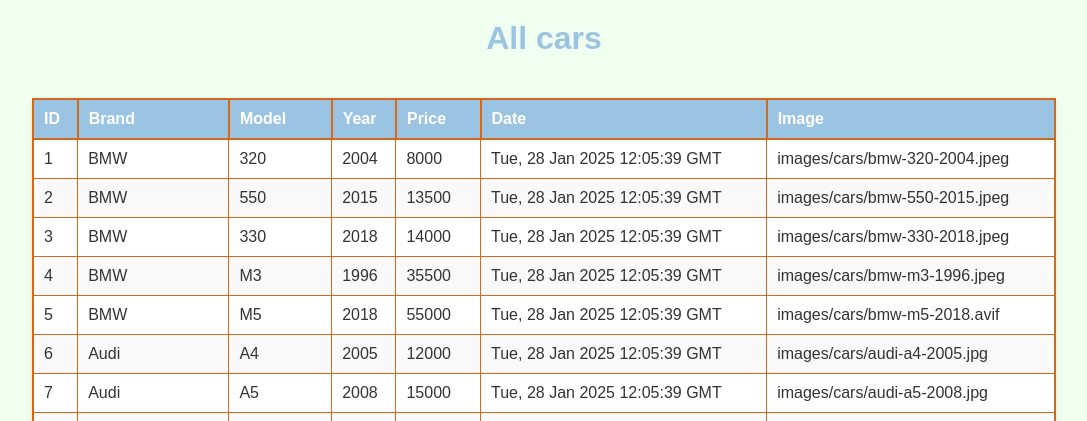
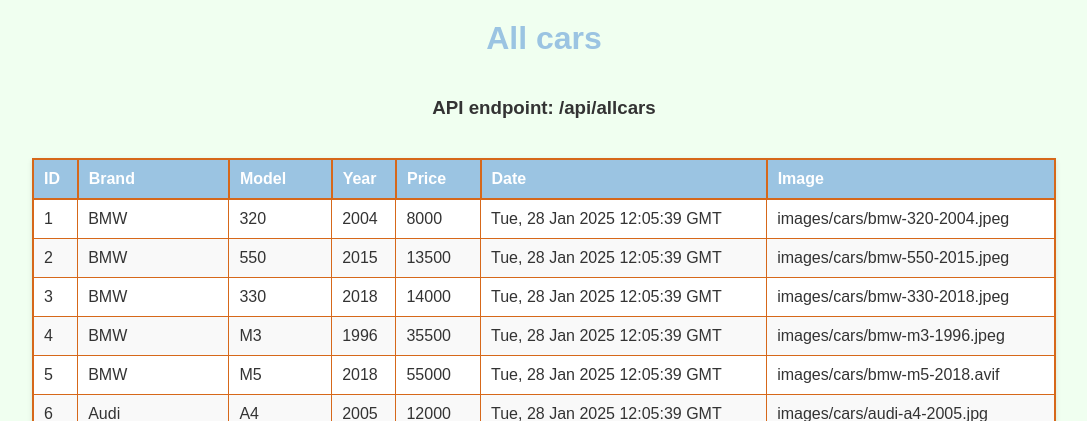
Before and after one commit to Ignaslev/Flask_cars_API, a Flask app: page / in a window 1280 px wide. Shown: the top 421 px of the page, without its empty margins (96-1183 px from the left). Run offline with Flask 3, Linux system fonts and the light colour scheme; data comes from the database, SQL or seed files in the repository.

Commit message:
Added to homepage api endpoint link

```diff
--- a/templates/projektai.html
+++ b/templates/projektai.html
@@ -8,6 +8,7 @@
 </head>
 <body>
     <h1>All cars</h1>
+    <h3>API endpoint: /api/allcars</h3>
     <table>
         <thead>
             <tr>
```
